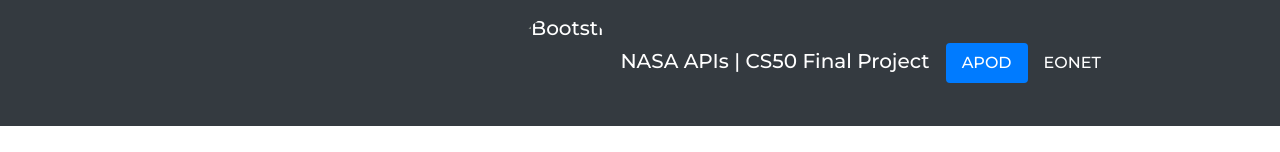
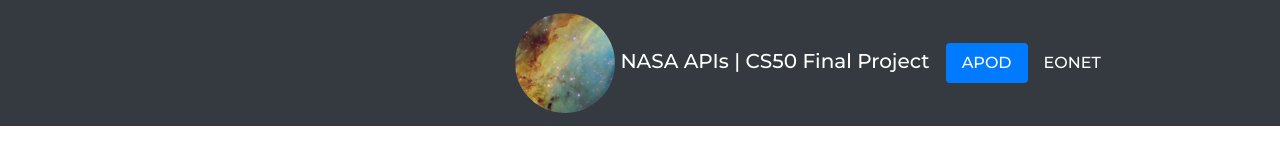
Before and after one commit to Daniel3DG/cs50_final_project, a plain HTML site: page index.html in a window 1280 px wide. Shown: the top 152 px of the page. Drawn offline with nearby package versions, Linux system fonts and the light colour scheme; no server answers.

Commit message:
Update index.html

```diff
--- a/index.html
+++ b/index.html
@@ -116,7 +116,7 @@
             <nav class="navbar navbar-expand-lg fixed-top bg-dark">
                 <div class="container-fluid">
                     <a class="navbar-brand" href="index.html">
-                        <img src="images/pfp.png" alt="Bootstrap" width="100" height="100" style="border-radius: 50%" class="d-inline-block align-text-middle">
+                        <img src="pfp.png" alt="Bootstrap" width="100" height="100" style="border-radius: 50%" class="d-inline-block align-text-middle">
                         NASA APIs | CS50 Final Project
                     </a>
                     <button class="navbar-toggler" type="button" data-bs-toggle="collapse" data-bs-target="#navbarSupportedContent" aria-controls="navbarSupportedContent" aria-expanded="false" aria-label="Toggle navigation">
```
